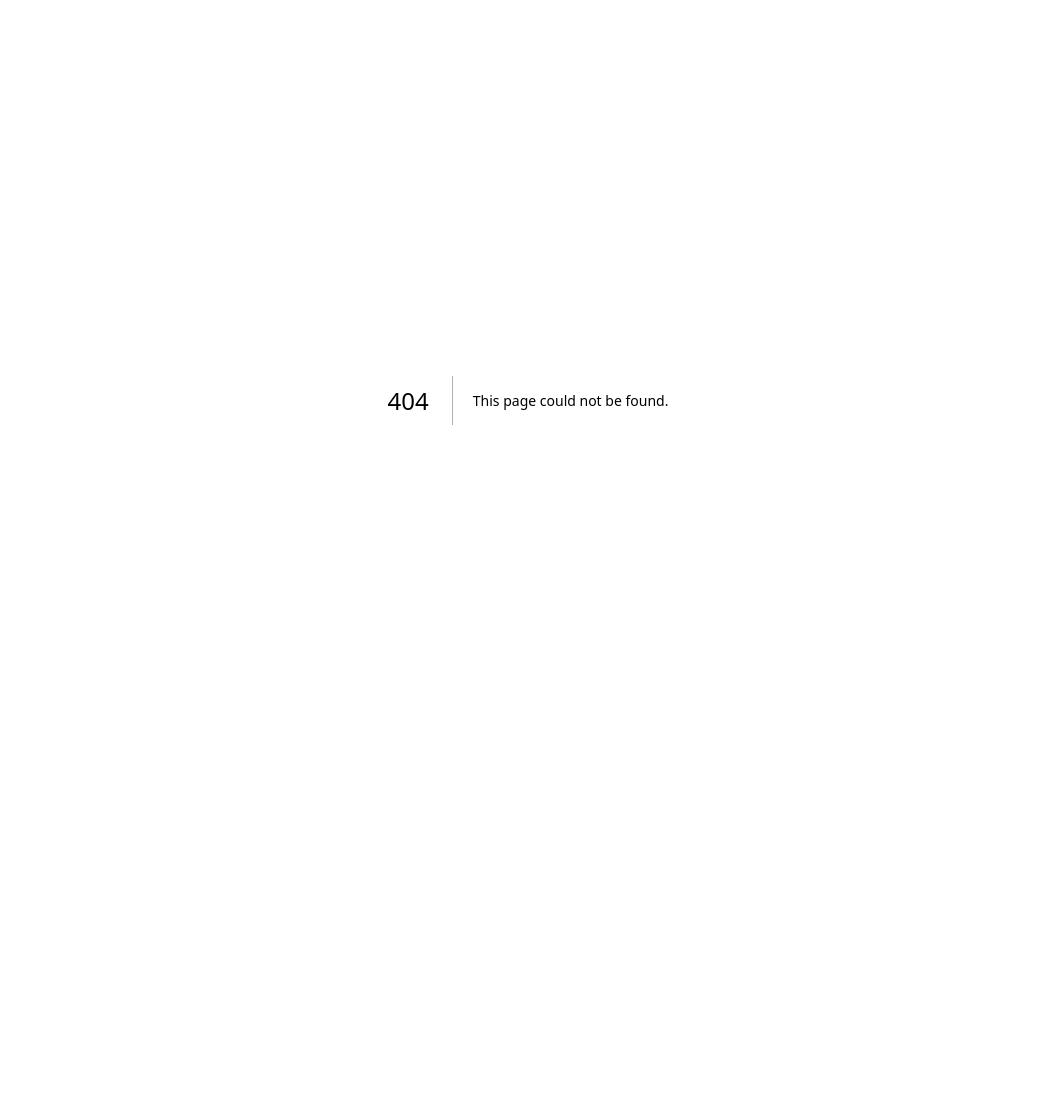
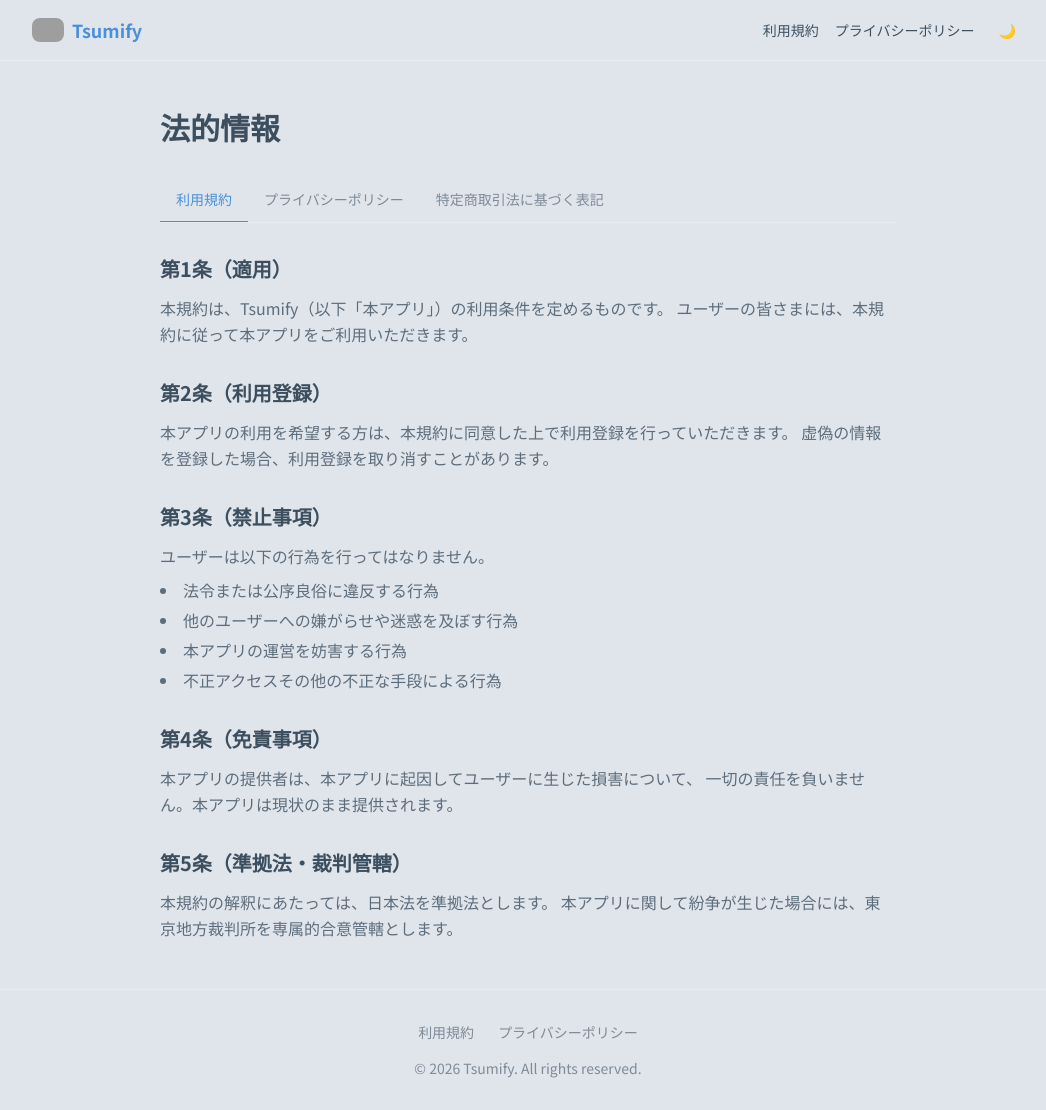
Before and after one commit to kakeru1939-ui/training-buddy-website, a Next.js app: page /legal in a window 1280 px wide. Before the commit this address had no page. Shown: the whole page, without its empty margins (112-1158 px from the left). Before the commit the page ends 800 px from the top, so only its background shows below. Built offline with nearby package versions, Linux system fonts and the light colour scheme; grey boxes are pictures that could not be loaded.

Commit message:
add: /legal 統合ページを追加

```diff
--- /dev/null
+++ b/app/legal/page.tsx
@@ -0,0 +1,23 @@
+import type { Metadata } from 'next'
+import { Navbar } from '@/components/Navbar'
+import { Footer } from '@/components/Footer'
+import { LegalTabs } from '@/components/LegalTabs'
+
+export const metadata: Metadata = {
+  title: '法的情報 | Tsumify',
+}
+
+export default function LegalPage() {
+  return (
+    <>
+      <Navbar />
+      <main className="mx-auto max-w-3xl px-4 py-12">
+        <h1 className="text-3xl font-bold text-[var(--color-text)]">法的情報</h1>
+        <div className="mt-8">
+          <LegalTabs />
+        </div>
+      </main>
+      <Footer />
+    </>
+  )
+}
```
Also changed, not shown: 1 other file (tests, documents, lock files or other folders).
